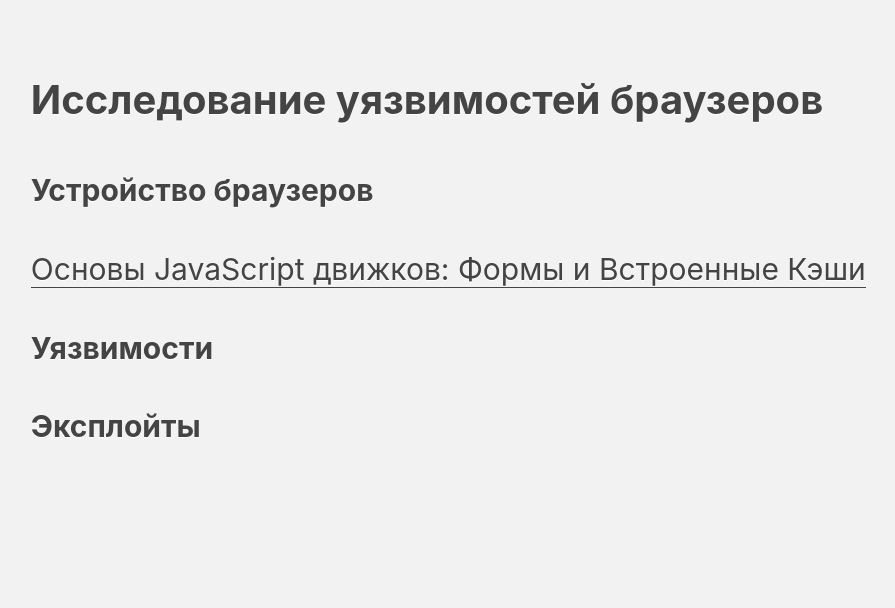
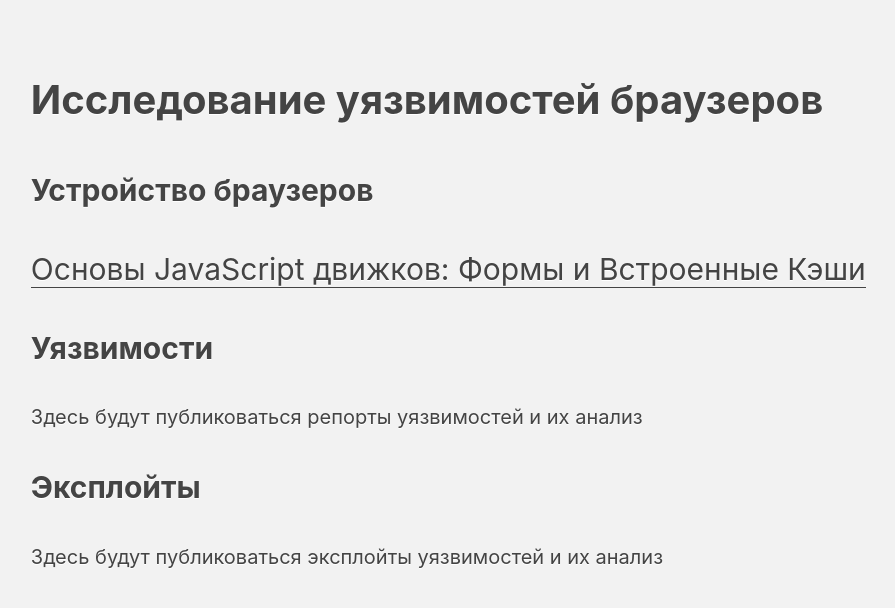
Before and after one commit to sploitem/sploitem.github.io, a plain HTML site: page index.html in a window 1280 px wide. Shown: the whole page, without its empty margins (142-1037 px from the left). Drawn offline with Linux system fonts and the light colour scheme.

Commit message:
Update index.html
added description to each item

```diff
--- a/index.html
+++ b/index.html
@@ -9,6 +9,8 @@
 	<h2>Устройство браузеров</h2>
 	<a href="sploitem.github.io/01-js-engines-shapes-ics.html">Основы JavaScript движков: Формы и Встроенные Кэши</a>
 	<h2>Уязвимости</h2>
+	<p>Здесь будут публиковаться репорты уязвимостей и их анализ</p>
 	<h2>Эксплойты</h2>
+	<p>Здесь будут публиковаться эксплойты уязвимостей и их анализ</p>
 </body>
 </html>
```
